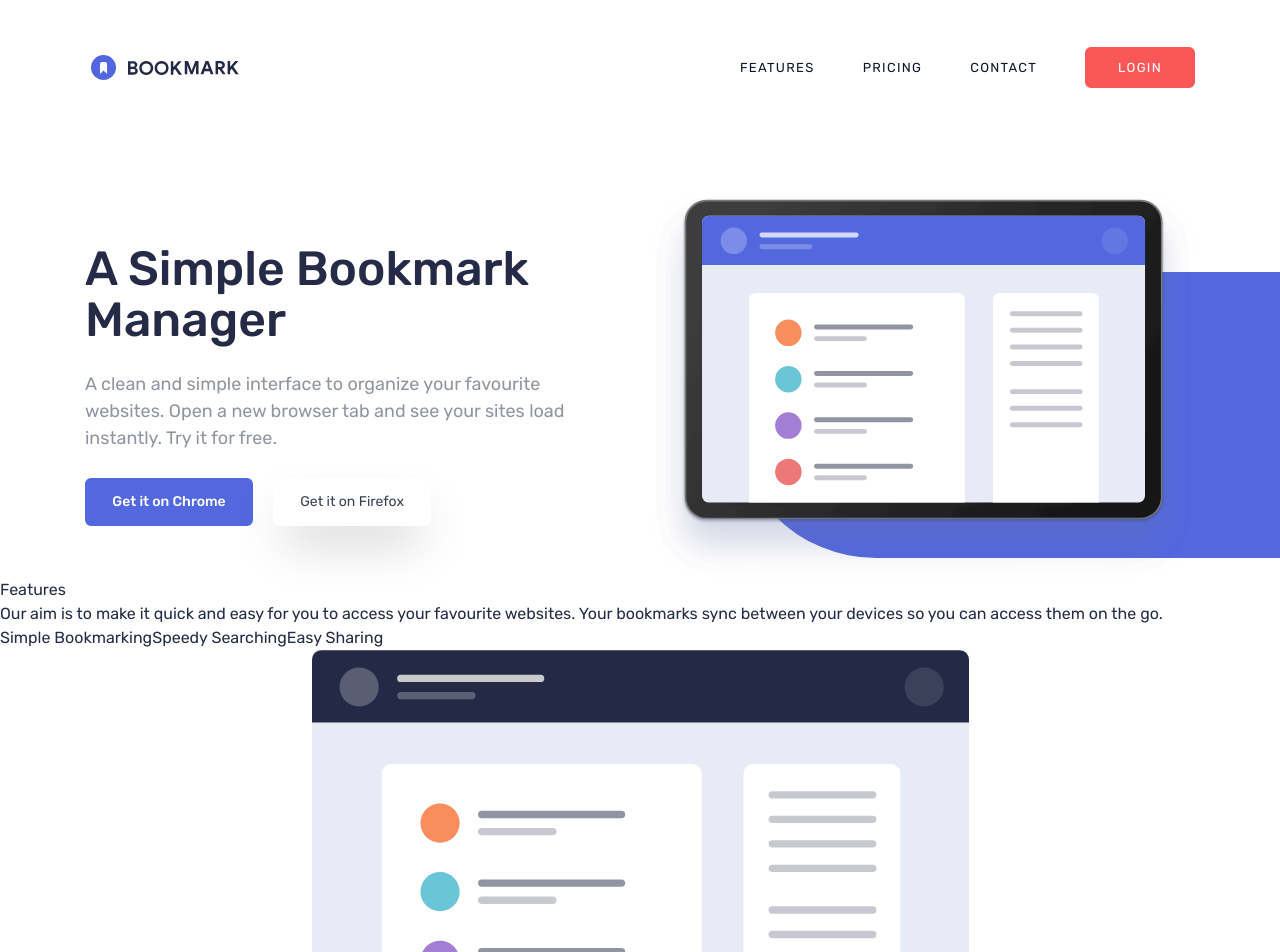
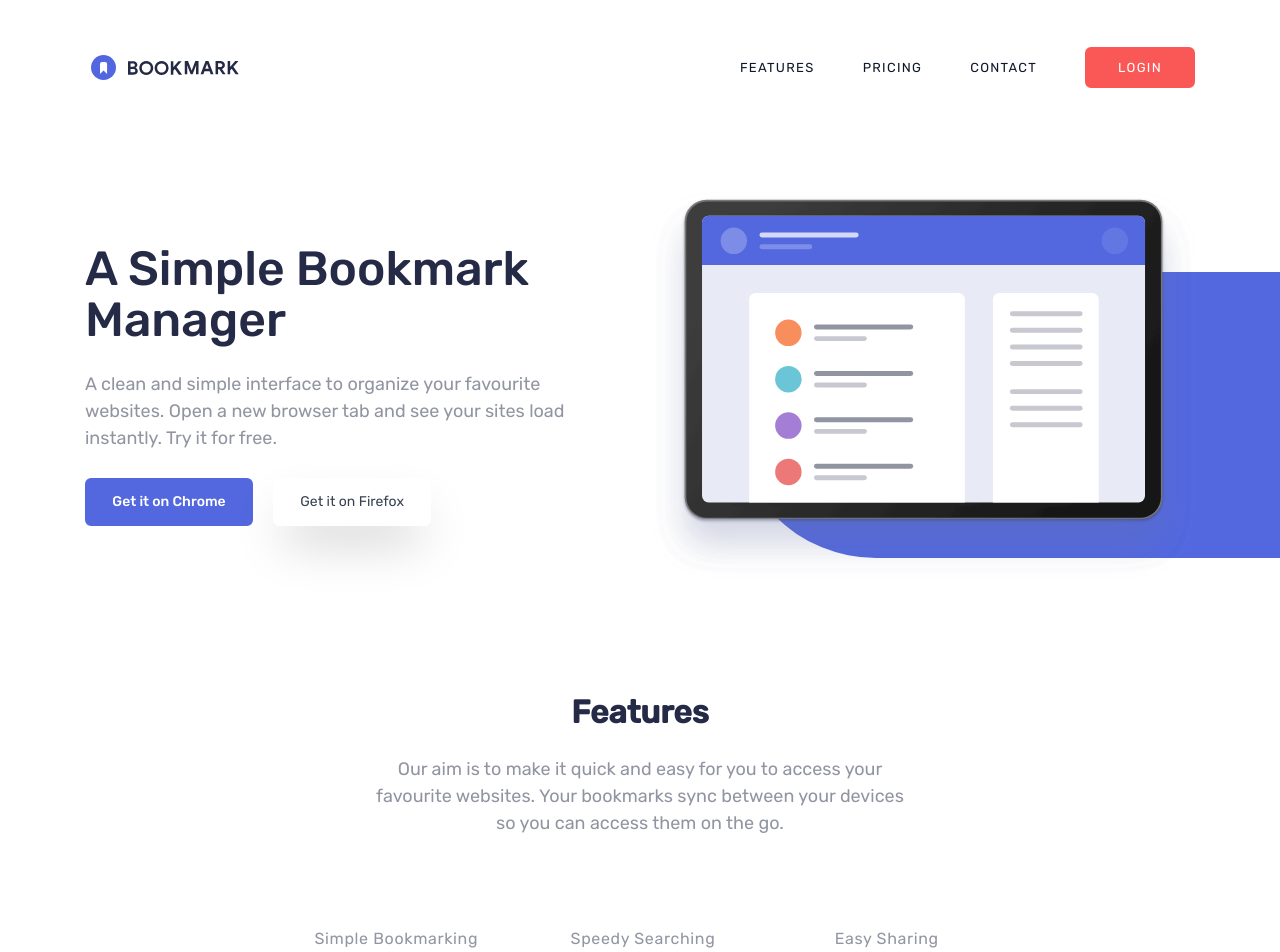
Before and after one commit to SkivaDev/frontendMentor-bookmark-landing-page, a React (Vite) app: page / in a window 1280 px wide. Shown: the top 952 px of the page. Built offline with nearby package versions, Linux system fonts and the light colour scheme.

Commit message:
feat(containers): :lipstick: Add Tailwind styles to Features, title, paragraph and features buttons

```diff
--- a/src/containers/Features.jsx
+++ b/src/containers/Features.jsx
@@ -10,27 +10,32 @@ function Features() {
 
   const [featureNum, setFeatureNum] = useState(1);
 
-
-
-
-
   return (
-    <div className="">
-      <div>
-        <h2>Features</h2>
-        <p>
+    <div className="flex flex-col items-center justify-center max-w-[73.375rem] mx-auto mt-[6.875rem]  md:gap-16 md:px-8">
+      <div className="flex flex-col gap-[1.25rem] items-center max-w-[33.575rem]">
+        <h2 className="text-[2rem] font-bold">Features</h2>
+        <p className="text-center text-[1.125rem] text-grayish-blue">
           Our aim is to make it quick and easy for you to access your favourite
           websites. Your bookmarks sync between your devices so you can access
           them on the go.
         </p>
       </div>
-      <div>
-        <div>
+      <div className="flex flex-col items-center justify-center w-full">
+        <div className="flex items-center justify-center w-full">
           {featuresButtons.map((btn, i) => (
-            <button key={i} onClick={() => setFeatureNum(i + 1)}>{btn}</button>
+            <button
+              key={i}
+              onClick={() => setFeatureNum(i + 1)}
+              // className=" px-[2.6875rem] py-[1.625rem] text-very-dark-blue/50"
+              className={`border-tab relative min-w-[15.2325rem] border-b-2 px-6 py-4 tracking-[0.04em] text-very-dark-blue/50 transition duration-300 hover:text-soft-red md:px-[2.6875rem] md:py-[1.625rem]
+              ${(featureNum === i + 1) ? "border-selected" : ""}
+              `}
+            >
+              {btn}
+            </button>
           ))}
         </div>
-        <div>
+        <div className="flex flex-col items-center justify-center md:justify-between md:flex-row mx-auto mt-[3.5625rem] max-w-[73.375rem] md:gap-16 md:px-8">
           <div>
             <img
               src={features[featureNum - 1].imageUrl}
--- a/src/index.css
+++ b/src/index.css
@@ -98,6 +98,27 @@
     background-color: theme('colors.soft-blue');
   }
 
+  .border-tab::after {
+    content: "";
+    position: absolute;
+    width: 100%;
+    height: 0.1875rem;
+    border-radius: 0.25rem;
+    background-color: red;
+    bottom: 0;
+    left: 0;
+    transform-origin: center;
+    transform: scaleX(0);
+    transition: transform 0.3s ease-in-out;
+  }
+
+  .border-tab.border-selected::after {
+    transform-origin: center;
+    transform: scaleX(1);
+  }
+
+
+
   @media screen and (min-width: 54.4375em) {
     .banner-1::after {
       top: 5rem;
--- a/tailwind.config.js
+++ b/tailwind.config.js
@@ -18,10 +18,17 @@ export default {
         "grayish-blue": 'hsl(229, 8%, 60%)',
         "very-dark-blue": 'hsl(229, 31%, 21%)',
       },
+      borderColor: {
+        "soft-blue": 'hsl(231, 69%, 60%)',
+        "soft-red": 'hsl(0, 94%, 66%)',
+        "grayish-blue": 'hsl(229, 8%, 60%)',
+        "very-dark-blue": 'hsl(229, 31%, 21%)',
+      },
       screens: {
         md: "54.375em",
         rwd: "87.5em",
       },
+
     },
   },
   plugins: [],
```
